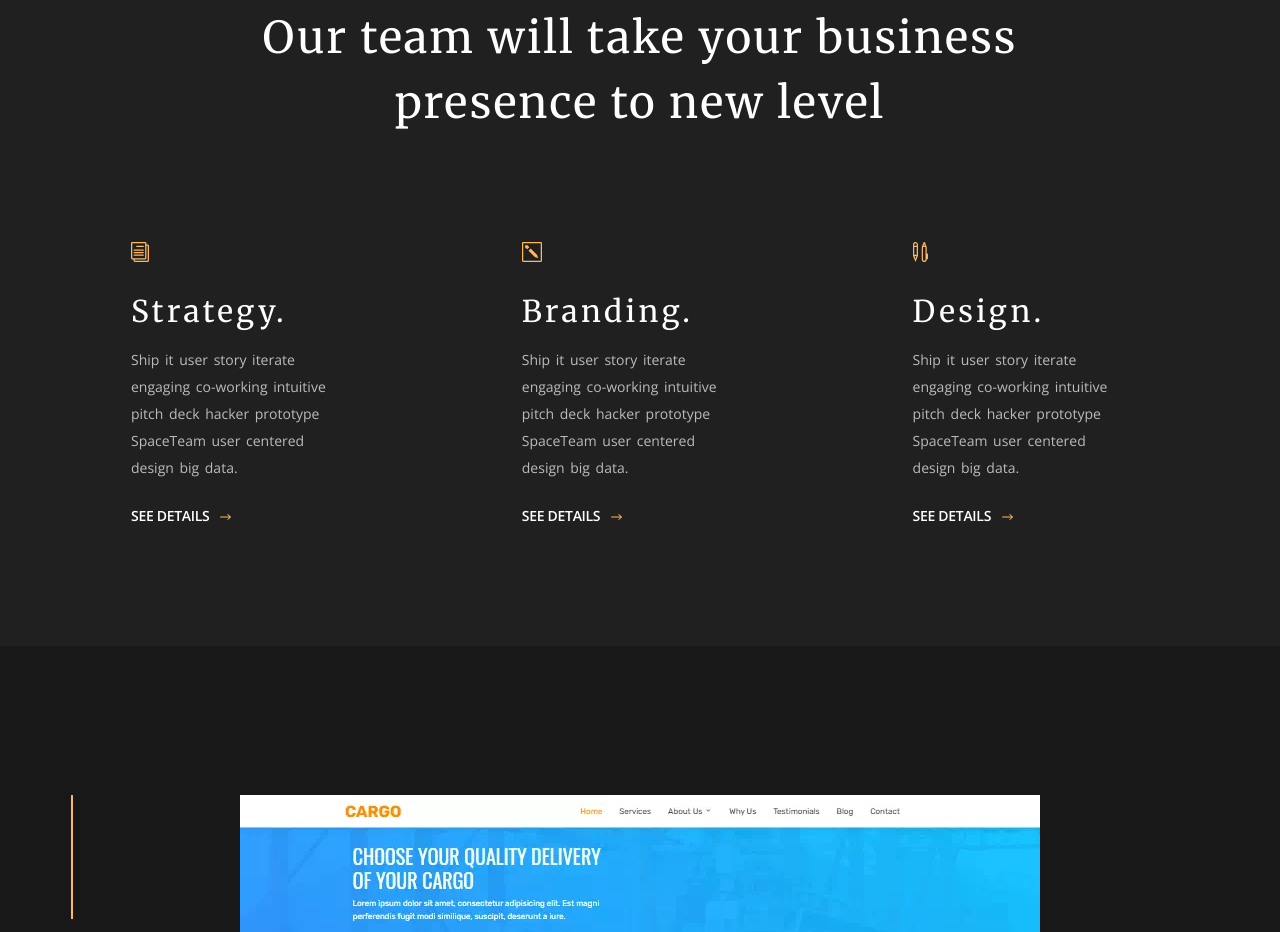
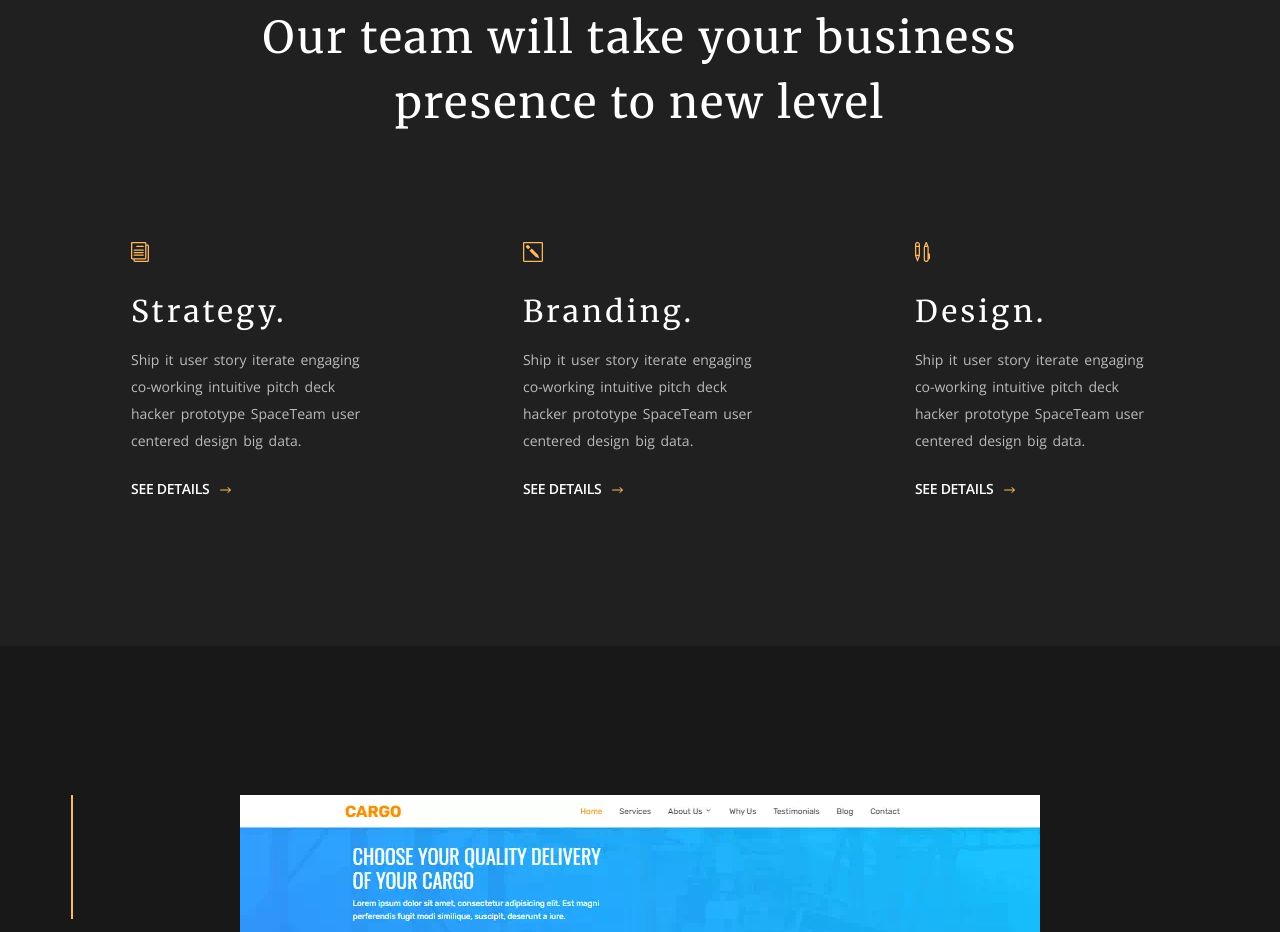
Before and after one commit to NikitaBelevich/Things-For-Human, a website built with Parcel: page src/index.html in a window 1280 px wide. Shown: the part 1180-2112 px from the top of the page. Built offline with nearby package versions, Linux system fonts and the light colour scheme; files whose address does not match are found by name.

Commit message:
fix: Мелкие правки

```diff
--- a/src/scss/blocks/_services.scss
+++ b/src/scss/blocks/_services.scss
@@ -17,11 +17,11 @@
         justify-content: space-between;
         padding-top: 6.7rem;
         padding-left: 4rem;
-        padding-right: 5rem;
+        padding-right: 4rem;
     }
 
     &__item {
-        flex-basis: 22%;
+        flex-basis: 23%;
     }
 
     &__item-icon {}
```
